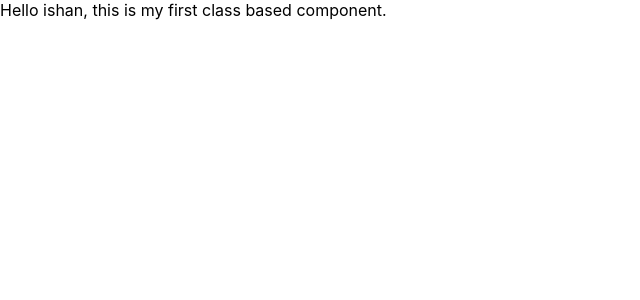
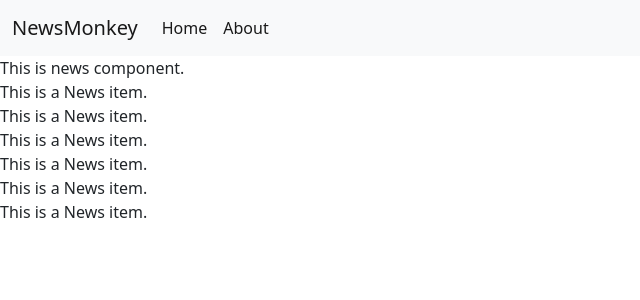
Before and after one commit to ishankrsingh/newsapp, a React (Create React App) app: page / in a window 1280 px wide. Shown: the top 300 px of the page, without its empty margins (0-640 px from the left). Built offline with nearby package versions, Linux system fonts and the light colour scheme.

Commit message:
2 - Component Structure of NewsMonkey App

```diff
--- a/public/index.html
+++ b/public/index.html
@@ -7,8 +7,10 @@
     <meta name="theme-color" content="#000000" />
     <meta
       name="description"
-      content="Web site created using create-react-app"
+      content="NewsMonkey is a news app whivch can be used to grab quick daily news bytes."
     />
+
+
     <link rel="apple-touch-icon" href="%PUBLIC_URL%/logo192.png" />
     <!--
       manifest.json provides metadata used when your web app is installed on a
@@ -24,7 +26,11 @@
       work correctly both with client-side routing and a non-root public URL.
       Learn how to configure a non-root public URL by running `npm run build`.
     -->
-    <title>React App</title>
+
+     <!-- Bootstrap CSS -->
+    <link href="https://cdn.jsdelivr.net/npm/bootstrap@5.1.3/dist/css/bootstrap.min.css" rel="stylesheet" integrity="sha384-1BmE4kWBq78iYhFldvKuhfTAU6auU8tT94WrHftjDbrCEXSU1oBoqyl2QvZ6jIW3" crossorigin="anonymous">
+
+    <title>NewsMonkey - Get daily news</title>
   </head>
   <body>
     <noscript>You need to enable JavaScript to run this app.</noscript>
@@ -39,5 +45,10 @@
       To begin the development, run `npm start` or `yarn start`.
       To create a production bundle, use `npm run build` or `yarn build`.
     -->
+
+     <!-- Bootstrap JS -->
+    <script src="https://cdn.jsdelivr.net/npm/@popperjs/core@2.10.2/dist/umd/popper.min.js" integrity="sha384-7+zCNj/IqJ95wo16oMtfsKbZ9ccEh31eOz1HGyDuCQ6wgnyJNSYdrPa03rtR1zdB" crossorigin="anonymous"></script>
+    <script src="https://cdn.jsdelivr.net/npm/bootstrap@5.1.3/dist/js/bootstrap.min.js" integrity="sha384-QJHtvGhmr9XOIpI6YVutG+2QOK9T+ZnN4kzFN1RtK3zEFEIsxhlmWl5/YESvpZ13" crossorigin="anonymous"></script>
+
   </body>
 </html>
--- a/src/App.js
+++ b/src/App.js
@@ -1,19 +1,22 @@
 //We have gotten rid of logo.svg as it is not required for our project.
 import './App.css';
-
-
+import NavBar from './components/NavBar';
+import News from './components/News';
 //rcc -> This gives us class based react component below because of ES7 React/ Redux/ GraphQL extension
 import React, { Component } from 'react';
 
 export default class App extends Component {
 
-  d ='ishan'; // class variable
+  // d ='ishan'; // class variable
 
-  //Note: in class based component we are using render method to return our code, which was not the case in functional based component(in which we were returning the data directly)
+  //Note: in class based component we are using render method to return our code, which was not the case in functional based component(in which we were returning the data directly).
+  // Render method is a lifecycle method. When react loads any component, series of methods run in the background which renders the HTML onto the screen. JSX gets converted to HTML first and then it renders HTML onto the screen.
   render() {
     return ( //We have used () here for returning data as our code is longer than a single line.
     <div>
-         Hello {this.d}, this is my first class based component.
+      <NavBar></NavBar>
+      <News></News>
+         {/* Hello {this.d}, this is my first class based component.  */}
           {/* As we can see in the above example, we can only access class variables using this operator */}
     </div>
     )
--- /dev/null
+++ b/src/components/NavBar.js
@@ -0,0 +1,37 @@
+// rcep -> to get below code for reactClassExportComponentWithPropTypes
+
+import PropTypes from 'prop-types';
+import React, { Component } from 'react';
+
+export class NavBar extends Component {
+  static propTypes = {};
+
+  render() {
+    return (
+    <div>
+        {/* Copy the navbar code using Bootstrap below*/}
+        {/* Then replace all class= to className= , Also look for closing tags where its not already present like hr and input in this case*/}
+        <nav className="navbar navbar-expand-lg navbar-light bg-light">
+  <div className="container-fluid">
+    <a className="navbar-brand" href="/">NewsMonkey</a>
+    <button className="navbar-toggler" type="button" data-bs-toggle="collapse" data-bs-target="#navbarSupportedContent" aria-controls="navbarSupportedContent" aria-expanded="false" aria-label="Toggle navigation">
+      <span className="navbar-toggler-icon"></span>
+    </button>
+    <div className="collapse navbar-collapse" id="navbarSupportedContent">
+      <ul className="navbar-nav me-auto mb-2 mb-lg-0">
+        <li className="nav-item">
+          <a className="nav-link active" aria-current="page" href="/">Home</a>
+        </li>
+        <li className="nav-item">
+          <a className="nav-link active" href="/about">About</a>
+        </li>
+      </ul>
+
+    </div>
+  </div>
+</nav>
+    </div>);
+  }
+}
+
+export default NavBar;
--- /dev/null
+++ b/src/components/News.js
@@ -0,0 +1,21 @@
+// rce -> React's class based component
+
+import React, { Component } from 'react';
+import NewsItem from './NewsItem';
+
+export class News extends Component {
+  render() {
+    return (
+    <div>
+        This is news component.
+        <NewsItem></NewsItem>
+        <NewsItem></NewsItem>
+        <NewsItem></NewsItem>
+        <NewsItem></NewsItem>
+        <NewsItem></NewsItem>
+        <NewsItem></NewsItem>
+    </div>);
+  }
+}
+
+export default News;
--- /dev/null
+++ b/src/components/NewsItem.js
@@ -0,0 +1,13 @@
+// rce -> React's class based component
+import React, { Component } from 'react';
+
+export class NewsItem extends Component {
+  render() {
+    return (
+    <div>
+        This is a News item.
+    </div>);
+  }
+}
+
+export default NewsItem;
--- a/src/index.css
+++ b/src/index.css
@@ -1,13 +1 @@
-body {
-  margin: 0;
-  font-family: -apple-system, BlinkMacSystemFont, 'Segoe UI', 'Roboto', 'Oxygen',
-    'Ubuntu', 'Cantarell', 'Fira Sans', 'Droid Sans', 'Helvetica Neue',
-    sans-serif;
-  -webkit-font-smoothing: antialiased;
-  -moz-osx-font-smoothing: grayscale;
-}
-
-code {
-  font-family: source-code-pro, Menlo, Monaco, Consolas, 'Courier New',
-    monospace;
-}
+/* Deleted unnecessary index.css content */
```
